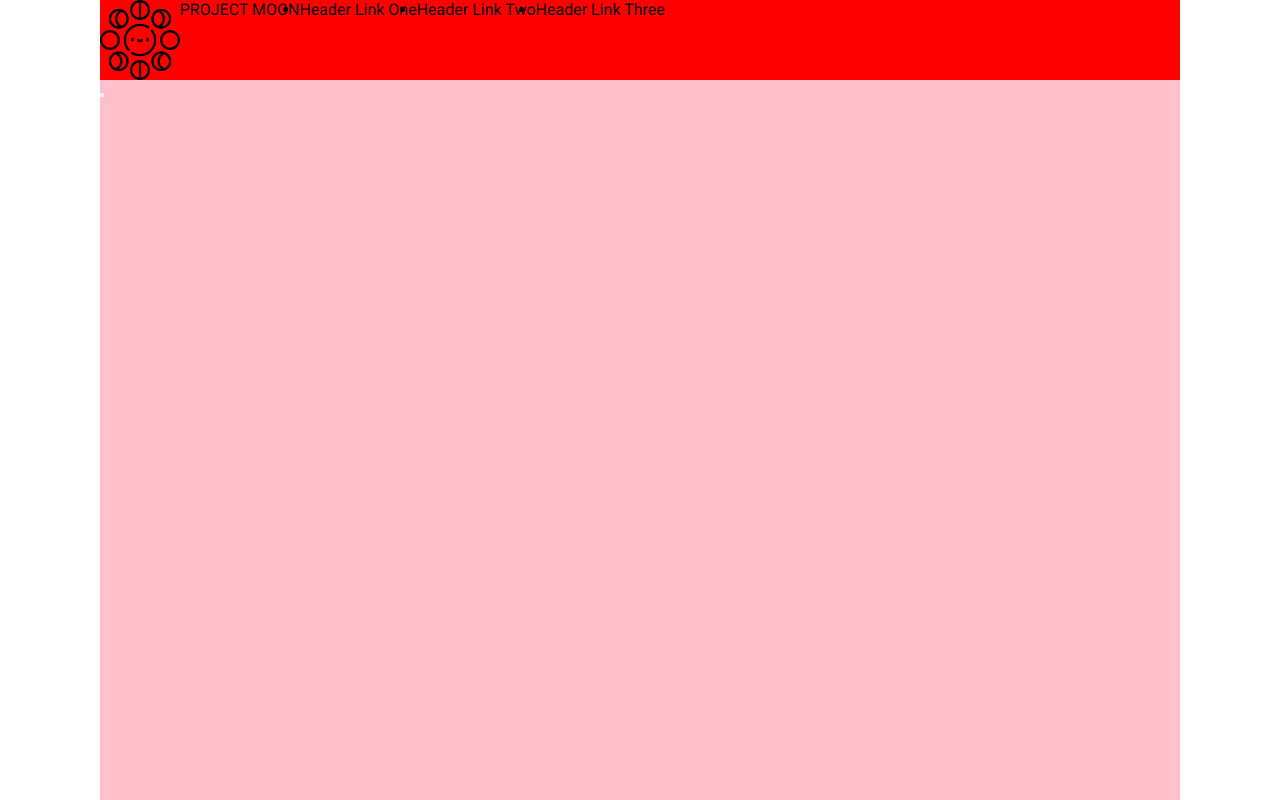
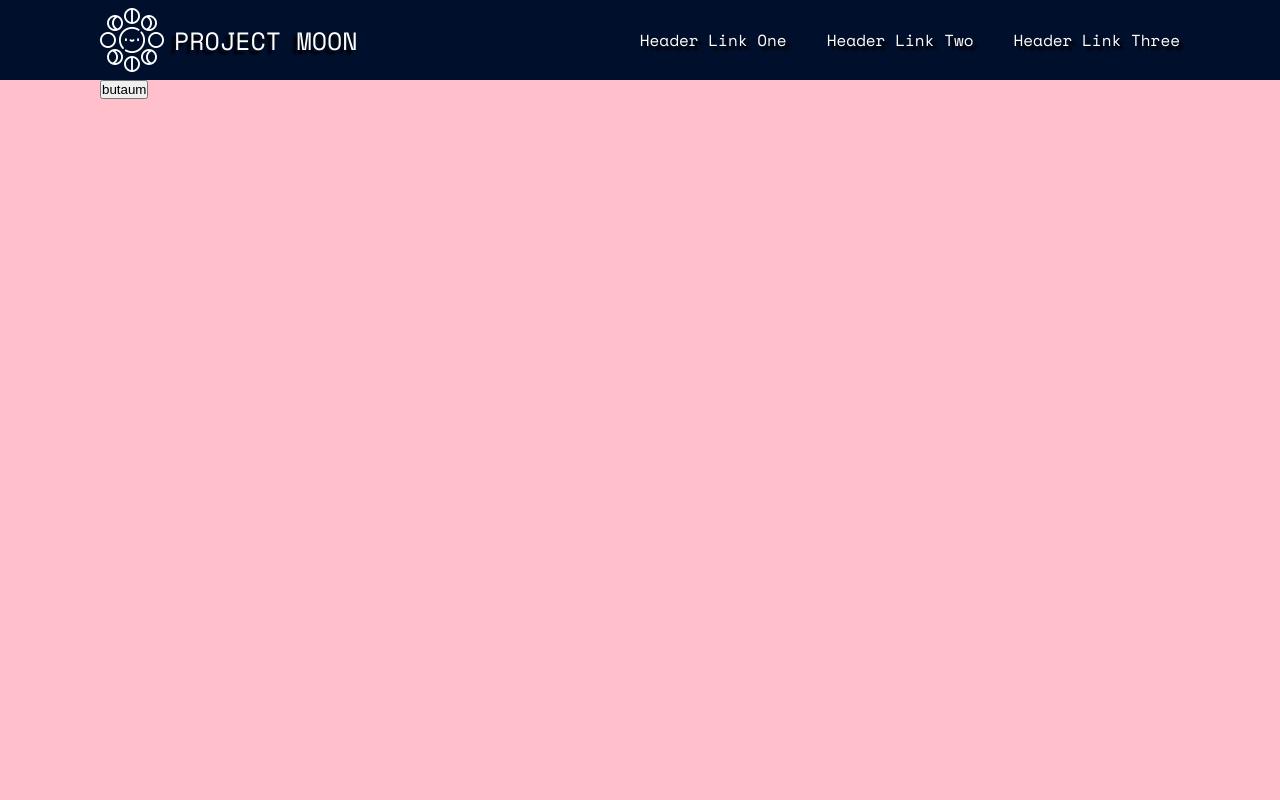
Before and after one commit to karpaguy/TOPProjects, a plain HTML site: page 2 - Landing Page/index.html in a window 1280 px wide. Shown: the top 800 px of the page. Drawn offline with nearby package versions, Linux system fonts and the light colour scheme; a web font is replaced by a local one.

Commit message:
Header is somewhat good

```diff
--- a/2 - Landing Page/index.html
+++ b/2 - Landing Page/index.html
@@ -11,7 +11,7 @@
     <header>
         <div id="logo-section">
             <img src="./ICONS/moon-phases.png" alt="Logo">
-            <span>PROJECT MOON</span>
+            <a href="">PROJECT MOON</a>
         </div>
 
         <ul id="header-links">
@@ -25,7 +25,7 @@
         <div class="hero-text">
             <h1></h1>
             <p></p>
-            <button class="sign-btn"></button>
+            <button class="sign-btn">butaum</button>
         </div>
         <div class="hero-img">
             <img src="" alt="">
--- a/2 - Landing Page/styles.css
+++ b/2 - Landing Page/styles.css
@@ -1,32 +1,39 @@
 @import url('https://fonts.googleapis.com/css2?family=Roboto:ital,wght@0,100;0,300;0,400;0,500;0,700;0,900;1,100;1,300;1,400;1,500;1,700;1,900&family=Skranji:wght@400;700&display=swap');
+@import url('https://fonts.googleapis.com/css2?family=Roboto:ital,wght@0,100;0,300;0,400;0,500;0,700;0,900;1,100;1,300;1,400;1,500;1,700;1,900&family=Skranji:wght@400;700&family=Space+Mono:ital,wght@0,400;0,700;1,400;1,700&display=swap');
 
 .roboto {
     font-family: "Roboto", sans-serif;
     font-weight: 400;
     font-style: normal;
   }
+.space-mono {
+    font-family: "Space Mono", monospace;
+    font-weight: 400;
+    font-style: normal;
+  }
+
 
 * {
     margin: 0;
     padding: 0;
-    font-family: "Roboto", sans-serif;
+
 
     --footerNheaderSize: 10vh;
-}
+    --CetaceanBlue: rgb(0, 15, 43);
 
-body {
-    margin: 0 100px;
 }
 
 /* Container Formating */
 
 header, footer {
-    background-color: red;
+    background-color: var(--CetaceanBlue);
     height: var(--footerNheaderSize);
+    font-family: "Space Mono", monospace;
 }
 .container {
      height: 100vh;
      background-color: blue;
+     padding: 0 100px;
 }
 #hero-section,
 #cta-section {
@@ -41,3 +48,31 @@ header,
 #header-links {
     display: flex;
 }
+header {
+    justify-content: space-between;
+    padding: 0 100px 0px 100px;
+}
+#logo-section {
+    align-items: center;
+    gap: 10px;
+}
+#logo-section img {
+    height: 80%;
+    filter: brightness(0) invert(1);
+}
+#logo-section a {
+    font-size: 25px;
+    color: white;
+    text-decoration: none;
+    text-shadow: -4px 4px 2px rgb(0, 0, 0);
+}
+#header-links {
+    justify-content: center;
+    align-items: center;
+    list-style: none;
+    gap: 40px;
+    color: white;
+    text-shadow: 4px 4px 2px rgb(0, 0, 0);
+}
+
+/* PARA BOTÃO SE PÁ text-shadow: 4px 4px 2px rgba(0,0,0,0.6); */
```
Also changed, not shown: 2 - Landing Page/README.MD.
